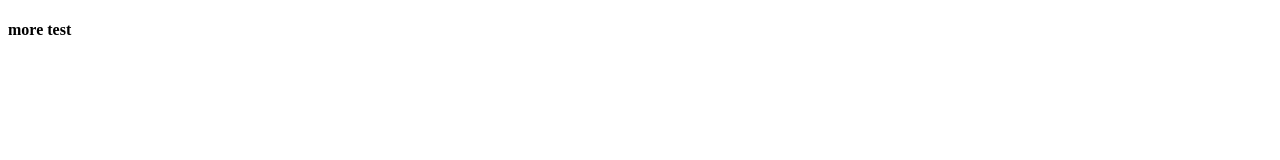
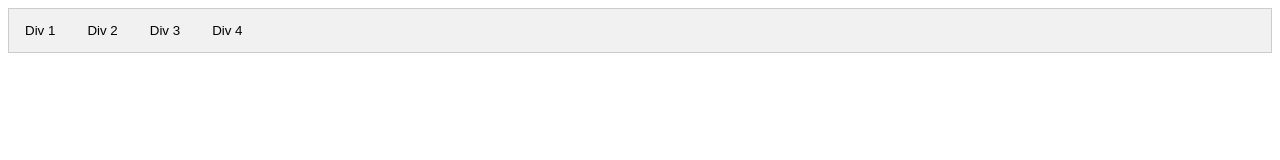
Before and after one commit to farrell0/My_AppD_DashStudio.github.io, a plain HTML site: page index.html in a window 1280 px wide. Drawn offline with Linux system fonts and the light colour scheme.

Commit message:
Update index.html

```diff
--- a/index.html
+++ b/index.html
@@ -1,10 +1,88 @@
 <!DOCTYPE html>
 <html>
-    <head>
-        <title>Thest test test</title>
-    </html>
-    <body>
+<head>
+    <style>
+        /* Style the tab */
+        .tab {
+            overflow: hidden;
+            border: 1px solid #ccc;
+            background-color: #f1f1f1;
+        }
 
-        <h4> more test </h4></h4>
-    </body>
+        /* Style the buttons inside the tab */
+        .tab button {
+            background-color: inherit;
+            float: left;
+            border: none;
+            outline: none;
+            cursor: pointer;
+            padding: 14px 16px;
+            transition: 0.3s;
+        }
+
+        /* Change background color of buttons on hover */
+        .tab button:hover {
+            background-color: #ddd;
+        }
+
+        /* Create an active/current tablink class */
+        .tab button.active {
+            background-color: #ccc;
+        }
+
+        /* Style the tab content */
+        .tabcontent {
+            display: none;
+            padding: 6px 12px;
+            border: 1px solid #ccc;
+            border-top: none;
+        }
+    </style>
+</head>
+<body>
+
+    <div class="tab">
+        <button class="tablinks" onclick="openTab(event, 'Div1')">Div 1</button>
+        <button class="tablinks" onclick="openTab(event, 'Div2')">Div 2</button>
+        <button class="tablinks" onclick="openTab(event, 'Div3')">Div 3</button>
+        <button class="tablinks" onclick="openTab(event, 'Div4')">Div 4</button>
+    </div>
+
+    <div id="Div1" class="tabcontent">
+        <h4>Div 1</h4>
+        <img src="img1.jpg" alt="Image 1">
+    </div>
+
+    <div id="Div2" class="tabcontent">
+        <h4>Div 2</h4>
+        <img src="img2.jpg" alt="Image 2">
+    </div>
+
+    <div id="Div3" class="tabcontent">
+        <h4>Div 3</h4>
+        <img src="img3.jpg" alt="Image 3">
+    </div>
+
+    <div id="Div4" class="tabcontent">
+        <h4>Div 4</h4>
+        <img src="img4.jpg" alt="Image 4">
+    </div>
+
+    <script>
+        function openTab(evt, cityName) {
+            var i, tabcontent, tablinks;
+            tabcontent = document.getElementsByClassName("tabcontent");
+            for (i = 0; i < tabcontent.length; i++) {
+                tabcontent[i].style.display = "none";
+            }
+            tablinks = document.getElementsByClassName("tablinks");
+            for (i = 0; i < tablinks.length; i++) {
+                tablinks[i].className = tablinks[i].className.replace(" active", "");
+            }
+            document.getElementById(cityName).style.display = "block";
+            evt.currentTarget.className += " active";
+        }
+    </script>
+
+</body>
 </html>
```
